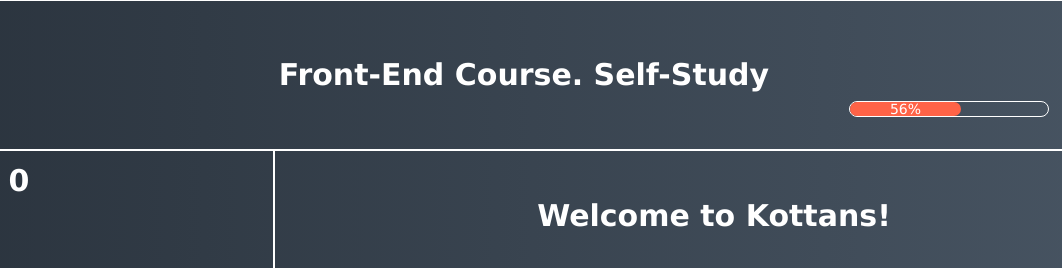
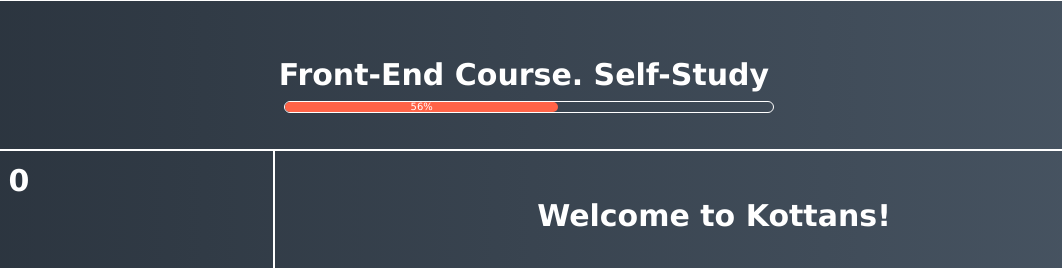
Before and after one commit to Yuliiadd/kottans-DOM, a plain HTML site: page index.html in a window 1280 px wide. Shown: the top 268 px of the page, 126-1188 px from the left. Drawn offline with Linux system fonts and the light colour scheme.

Commit message:
refactor: progress line

```diff
--- a/style.css
+++ b/style.css
@@ -93,11 +93,15 @@ ul li{list-style: none;}
 	position: relative;
 }
 
+.progress__dig {
+	font-size: 10px;
+}
+
 .progress__wrapper {
 	position: absolute;
-	width: 200px;
+	width: 490px;
 	border-radius: 10px;
-	right: 105px;
+	right: 380px;
 	top: 101px;
 	border: 1px solid white;
 }
```
